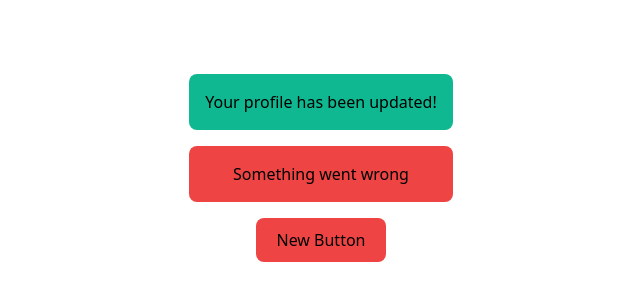
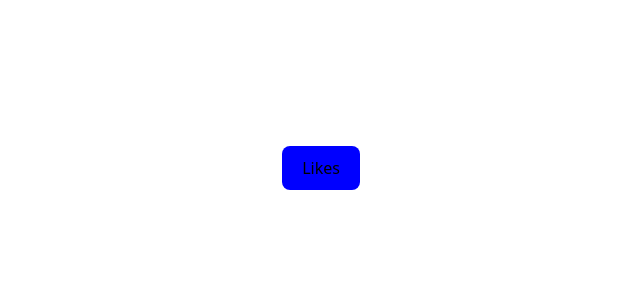
Before and after one commit to GeekShubhamRajput/react-19, a React (Vite) app in the folder my-react19-app/: page / in a window 1280 px wide. Shown: the part 232-532 px from the top of the page, without its empty margins (319-959 px from the left). Built offline with nearby package versions, Linux system fonts and the light colour scheme.

Commit message:
Event Handling: handle on click event

```diff
--- a/my-react19-app/src/App.jsx
+++ b/my-react19-app/src/App.jsx
@@ -15,13 +15,12 @@ import { Alert } from './components/Alert.jsx'
 import { AlertWithExtCss } from './components/AlertWithExtCss.jsx'
 import { RedButton } from './components/RedButton.jsx'
 import { Notification } from './components/Notification.jsx'
+import { LikeBotton } from './components/LikeButton.jsx'
 
 function App() {
   return (
     <>
-      <Notification>Your profile has been updated!</Notification>
-      <Notification type="error">Something went wrong</Notification>
-      <RedButton/>
+      <LikeBotton />
     </>
   )
 }
--- /dev/null
+++ b/my-react19-app/src/components/LikeButton.jsx
@@ -0,0 +1,8 @@
+export const LikeBotton = () => {
+
+  const handleClick = () => {
+    alert("Thanks for liking!")
+  }
+
+  return <button onClick={handleClick} style={{backgroundColor: "blue"}}>Likes</button>
+}
```
